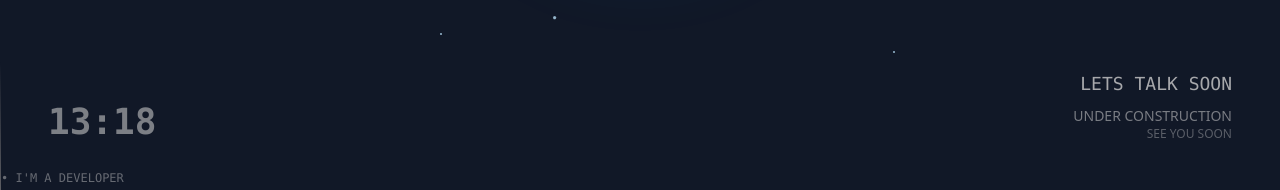
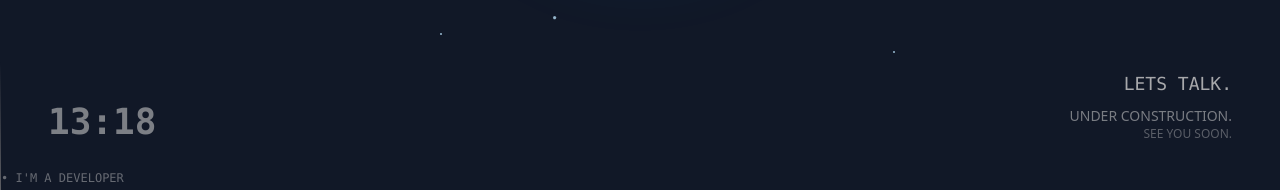
Before and after one commit to hbarnett99/onion-profile, a Next.js app: page / in a window 1280 px wide. Shown: the part 610-800 px from the top of the page. Built offline with nearby package versions, Linux system fonts and the light colour scheme.

Commit message:
Website metadata

```diff
--- a/src/app/layout.tsx
+++ b/src/app/layout.tsx
@@ -8,8 +8,8 @@ const spaceMono = Space_Mono({
 });
 
 export const metadata = {
-  title: "Onion Creative Studio Clone",
-  description: "A beautiful creative studio website",
+  title: "Henry Barnett - Dev. Profile",
+  description: "A full stack developer's portfolio for a simple guy.",
 };
 
 export default function RootLayout({
--- a/src/components/CallToAction.tsx
+++ b/src/components/CallToAction.tsx
@@ -14,11 +14,11 @@ const CallToAction: React.FC<CallToActionProps> = ({ loaded }) => {
       }`}
     >
       <div className="text-right space-y-2">
-        <div className="text-lg font-mono">LETS TALK SOON</div>
+        <div className="text-lg font-mono">LETS TALK.</div>
         <div className="text-sm opacity-70 max-w-48">
-          UNDER CONSTRUCTION
+          UNDER CONSTRUCTION.
           <br />
-          <div className="text-xs opacity-70">SEE YOU SOON</div>
+          <div className="text-xs opacity-70">SEE YOU SOON.</div>
         </div>
       </div>
     </div>
```
